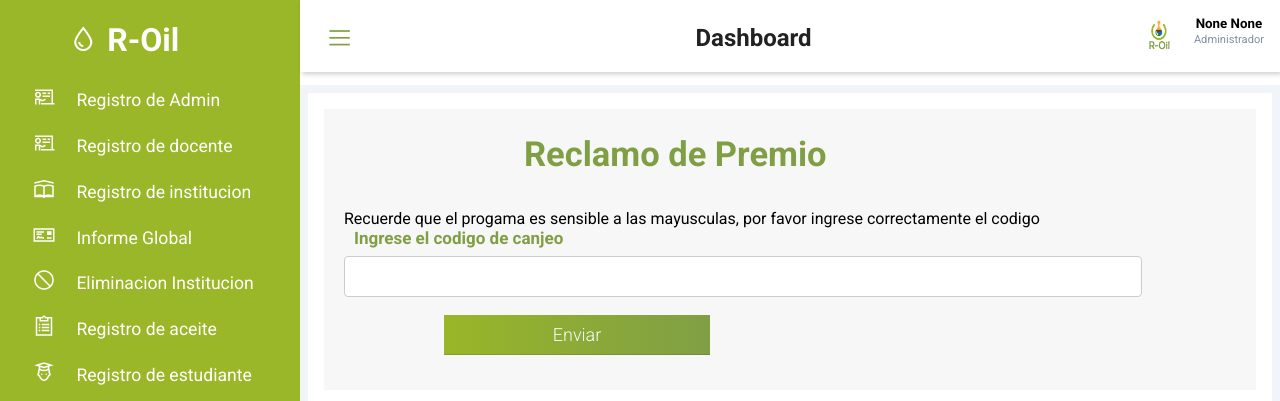
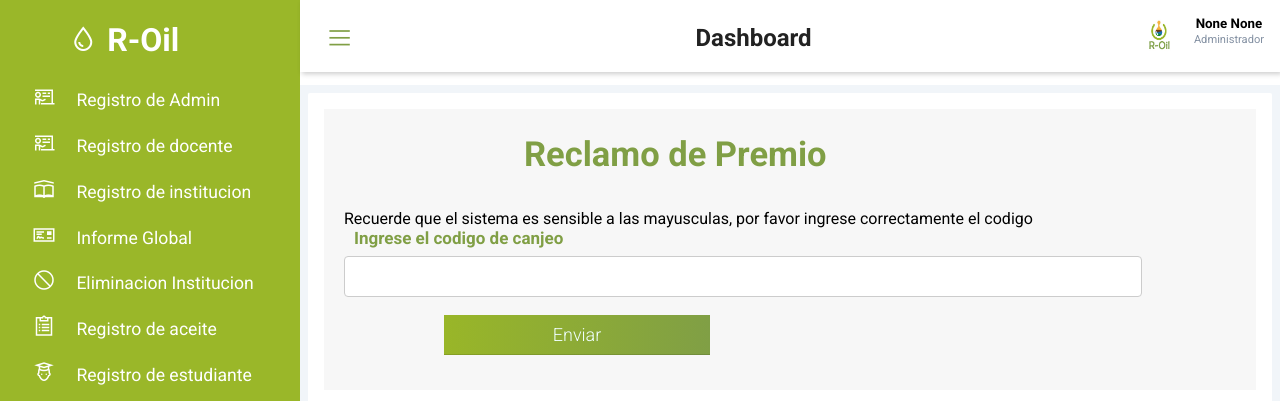
Before and after one commit to dgomezc1/R-Oil, a Django app: page /premios/reclamo/ in a window 1280 px wide. Shown: the top 401 px of the page. Run offline with Django 3.2, Linux system fonts and the light colour scheme; a user stored in the database is signed in; data comes from the database, SQL or seed files in the repository; both versions use the stored data as it was after the commit; some libraries are stand-ins or nearby versions.

Commit message:
Reclamo de premios: - Corrección de errores - Código limpio

```diff
--- a/Roil/templates/premios/reclamos.html
+++ b/Roil/templates/premios/reclamos.html
@@ -1,19 +1,18 @@
 {% extends "index1.html" %}
 {% load static %}
+{% block head_content %}
+    <title>Canje de Premios</title>
+    <link rel="stylesheet" href='{%static "css/registrodocentes.css" %}'>
 
+{% endblock %}
 {% block content %}
-    <head>
-        <link rel="stylesheet" href='{% static "css/registrodocentes.css" %}'>
-    </head>
-    <body>
-        <div>
     <div class="titulo">
         <h2>Reclamo de Premio</h2>
     </div>
     <form method="POST" class="basic-grey">
         {% csrf_token %}
         <div class = "opciones">
-                    <p>Recuerde que el progama es sensible a las mayusculas, por favor ingrese correctamente el codigo</p>
+            <p>Recuerde que el sistema es sensible a las mayusculas, por favor ingrese correctamente el codigo</p>
             <label>Ingrese el codigo de canjeo</label>
             <div class="form-warp">
                 <input type="text" name="codigo" id="codigo">
@@ -22,8 +21,6 @@
             <input type="submit" value="Enviar">
         </div>
     </form>
-
-        </div>
     {% if messages %}
         {% for m in messages %}
             <script>
@@ -34,4 +31,5 @@
             </script>
         {% endfor %}
     {% endif %}
+
 {% endblock %}
--- a/premios/urls.py
+++ b/premios/urls.py
@@ -21,5 +21,9 @@ urlpatterns = [
         view= premiosCanjeados.as_view(),
         name='canjeados'
     ),
-    path(route='reclamo/', view=reclamarPremio.as_view(), name="reclamo"),
+    path(
+        route='reclamo/',
+        view=reclamarPremio.as_view(),
+        name="reclamo"
+    ),
 ]
```
Also changed, not shown: db.sqlite3. Lines whose indentation alone changed are shown as unchanged.
